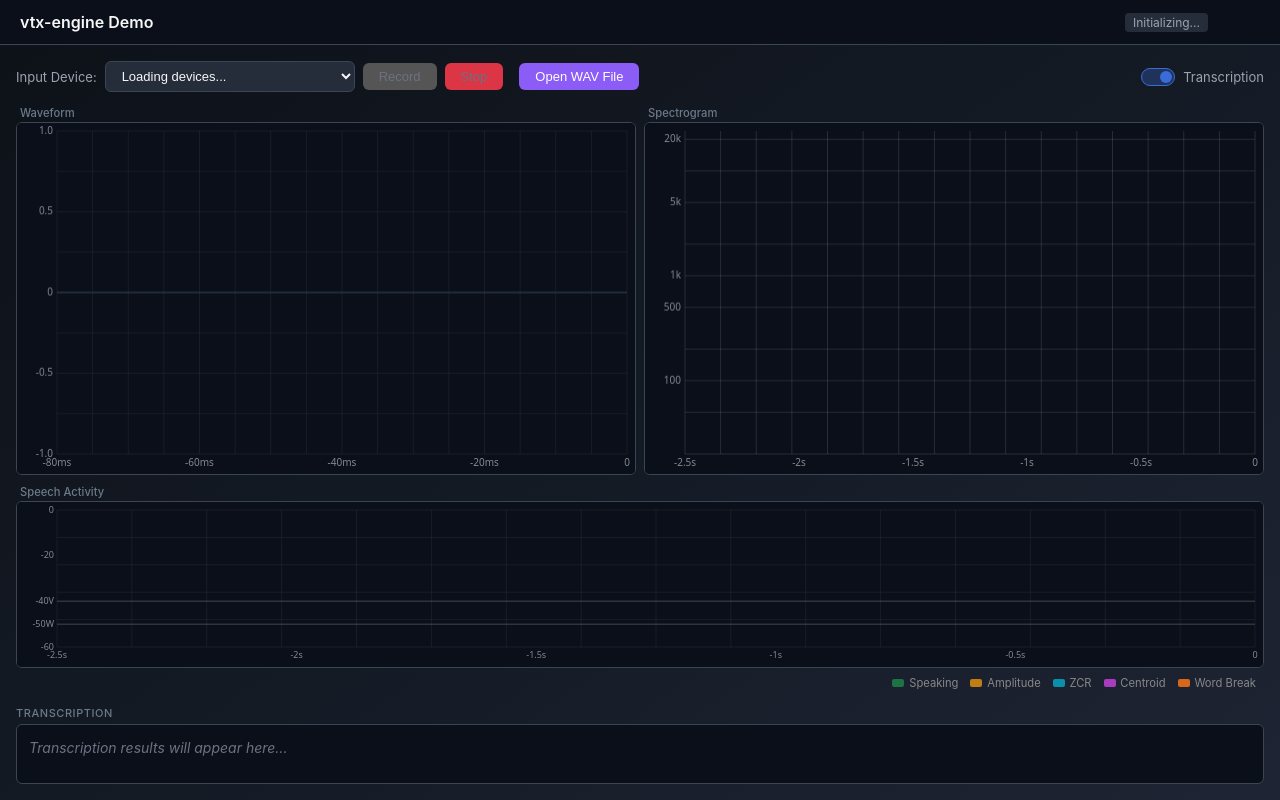
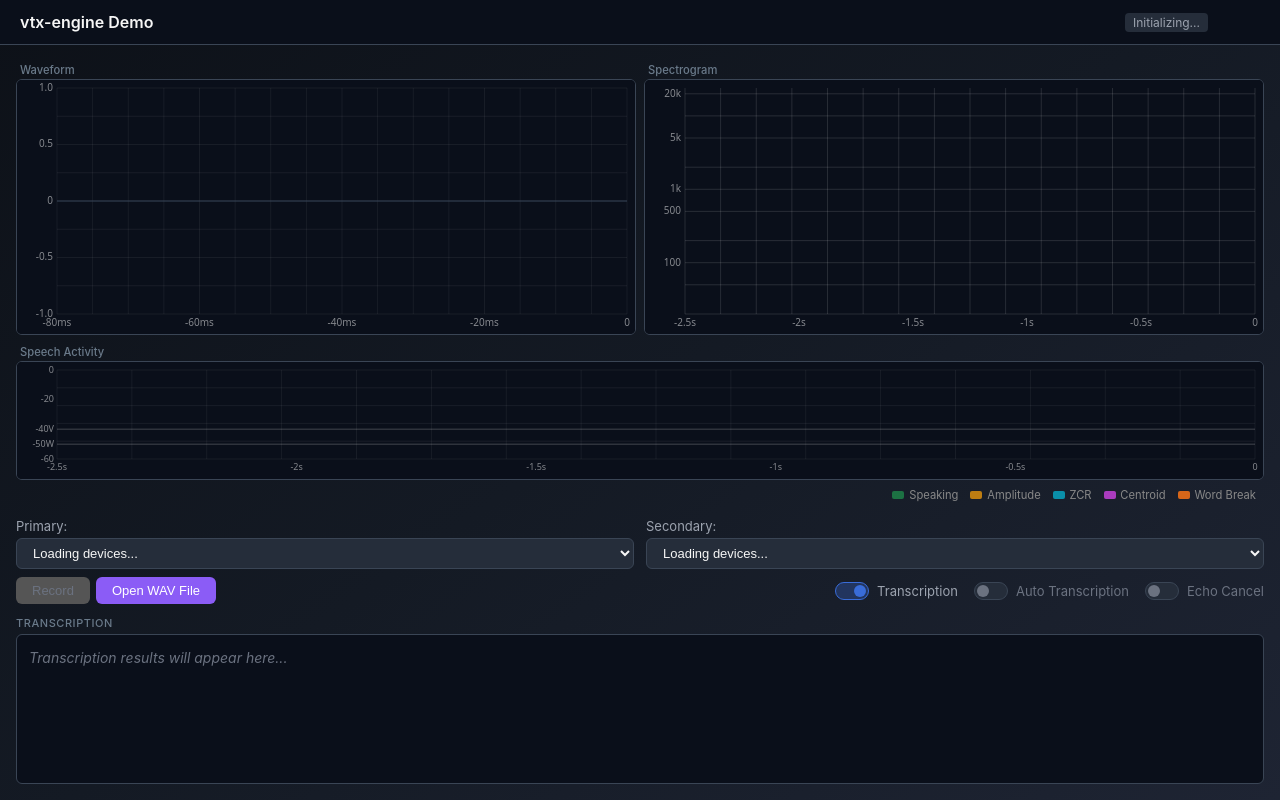
Before and after one commit to keathmilligan/vtx-engine, a website built with Vite: page apps/vtx-demo/index.html in a window 1280 px wide. Built offline with nearby package versions, Linux system fonts and the light colour scheme.

Commit message:
feat(vtx-demo): reorganize UI layout and improve transcription window

```diff
--- a/apps/vtx-demo/index.html
+++ b/apps/vtx-demo/index.html
@@ -19,33 +19,6 @@
     </header>
 
     <main>
-      <!-- Controls -->
-      <section id="controls">
-        <div class="control-group">
-          <label for="device-select">Input Device:</label>
-          <select id="device-select">
-            <option value="">Loading devices...</option>
-          </select>
-          <button id="btn-record" disabled>Record</button>
-          <button id="btn-stop" disabled>Stop</button>
-        </div>
-
-        <div class="control-group">
-          <button id="btn-open-file">Open WAV File</button>
-          <button id="btn-download-model" style="display:none">Download Model</button>
-        </div>
-
-        <div class="control-group transcription-toggle-group">
-          <label class="toggle-label" for="transcription-toggle">
-            <input type="checkbox" id="transcription-toggle" checked />
-            <span class="toggle-track">
-              <span class="toggle-thumb"></span>
-            </span>
-            <span class="toggle-text">Transcription</span>
-          </label>
-        </div>
-      </section>
-
       <!-- Visualizations -->
       <section id="visualizations">
         <div class="visualization-container">
@@ -81,7 +54,59 @@
         </div>
       </section>
 
-      <!-- Transcription Output -->
+      <!-- Input Selection Controls -->
+      <section id="controls">
+        <div class="device-controls">
+          <div class="device-field">
+            <div class="device-field-header">
+              <label for="device-select">Primary:</label>
+            </div>
+            <select id="device-select">
+              <option value="">Loading devices...</option>
+            </select>
+          </div>
+          <div class="device-field">
+            <div class="device-field-header">
+              <label for="device-select-2">Secondary:</label>
+            </div>
+            <select id="device-select-2">
+              <option value="">Loading devices...</option>
+            </select>
+          </div>
+        </div>
+        <div id="controls-action-row">
+          <div id="action-buttons">
+            <button id="btn-capture" disabled>Record</button>
+            <button id="btn-open-file">Open WAV File</button>
+            <button id="btn-download-model" style="display:none">Download Model</button>
+          </div>
+          <div class="toggles-group">
+            <label class="toggle-label" for="transcription-toggle">
+              <input type="checkbox" id="transcription-toggle" checked />
+              <span class="toggle-track">
+                <span class="toggle-thumb"></span>
+              </span>
+              <span class="toggle-text">Transcription</span>
+            </label>
+            <label class="toggle-label" for="auto-transcription-toggle">
+              <input type="checkbox" id="auto-transcription-toggle" />
+              <span class="toggle-track">
+                <span class="toggle-thumb"></span>
+              </span>
+              <span class="toggle-text">Auto Transcription</span>
+            </label>
+            <label class="toggle-label" for="aec-toggle">
+              <input type="checkbox" id="aec-toggle" />
+              <span class="toggle-track">
+                <span class="toggle-thumb"></span>
+              </span>
+              <span class="toggle-text">Echo Cancel</span>
+            </label>
+          </div>
+        </div>
+      </section>
+
+      <!-- Transcription output -->
       <section id="transcription">
         <h3>Transcription</h3>
         <div id="transcription-output">
--- a/apps/vtx-demo/src/styles.css
+++ b/apps/vtx-demo/src/styles.css
@@ -142,16 +142,56 @@ main {
 
 /* Controls */
 #controls {
+  flex-shrink: 0;
+}
+
+/* Device selects side by side */
+.device-controls {
   display: flex;
+  gap: 12px;
+  align-items: flex-start;
+}
+
+/* Each device field: label row on top, dropdown below */
+.device-field {
+  display: flex;
+  flex-direction: column;
+  gap: 4px;
+  flex: 1;
+}
+
+/* Label row above each dropdown */
+.device-field-header {
+  display: flex;
+  align-items: center;
+}
+
+.device-field select {
+  width: 100%;
+}
+
+/* Action row: buttons left, toggles right */
+#controls-action-row {
+  display: flex;
+  align-items: center;
+  justify-content: space-between;
+  margin-top: 8px;
+  gap: 12px;
+}
+
+#action-buttons {
+  display: flex;
+  flex-direction: row;
+  gap: 6px;
+  flex-shrink: 0;
+}
+
+.toggles-group {
+  display: flex;
+  flex-direction: row;
   gap: 16px;
   align-items: center;
-  flex-wrap: wrap;
-}
-
-.control-group {
-  display: flex;
-  gap: 8px;
-  align-items: center;
+  flex-shrink: 0;
 }
 
 label {
@@ -167,7 +207,6 @@ select {
   border-radius: 6px;
   padding: 6px 12px;
   font-size: 13px;
-  min-width: 250px;
   cursor: pointer;
 }
 
@@ -198,11 +237,11 @@ button:disabled {
   cursor: not-allowed;
 }
 
-button#btn-stop {
+button#btn-capture.recording {
   background: var(--btn-recording-bg);
 }
 
-button#btn-stop:hover:not(:disabled) {
+button#btn-capture.recording:hover:not(:disabled) {
   background: var(--btn-recording-bg-hover);
 }
 
@@ -223,10 +262,7 @@ button#btn-download-model:hover:not(:disabled) {
   background: #d97706;
 }
 
-/* Transcription toggle switch */
-.transcription-toggle-group {
-  margin-left: auto;
-}
+/* Toggle switches (transcription, AEC, etc.) */
 
 .toggle-label {
   display: flex;
@@ -401,15 +437,34 @@ button#btn-download-model:hover:not(:disabled) {
 }
 
 #transcription-output {
+  width: 100%;
   background: var(--surface-panel);
   border: 1px solid var(--border-default);
   border-radius: 6px;
   padding: 12px;
-  min-height: 60px;
-  max-height: 150px;
+  height: 150px;
   overflow-y: auto;
   font-size: 14px;
   line-height: 1.5;
+  scrollbar-width: thin;
+  scrollbar-color: var(--border-hover) transparent;
+}
+
+#transcription-output::-webkit-scrollbar {
+  width: 6px;
+}
+
+#transcription-output::-webkit-scrollbar-track {
+  background: transparent;
+}
+
+#transcription-output::-webkit-scrollbar-thumb {
+  background: var(--border-default);
+  border-radius: 3px;
+}
+
+#transcription-output::-webkit-scrollbar-thumb:hover {
+  background: var(--border-hover);
 }
 
 #transcription-output .placeholder {
```
